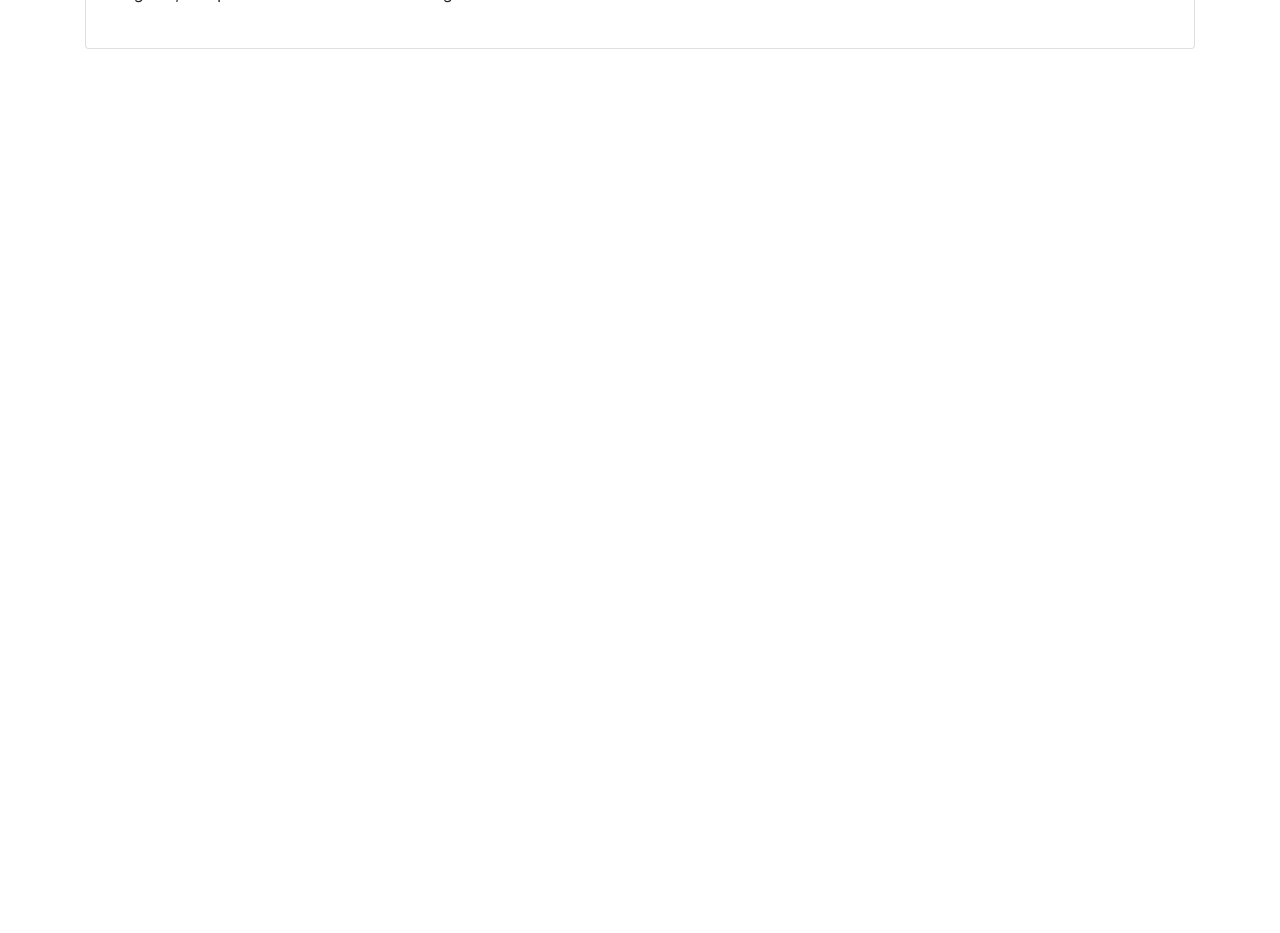
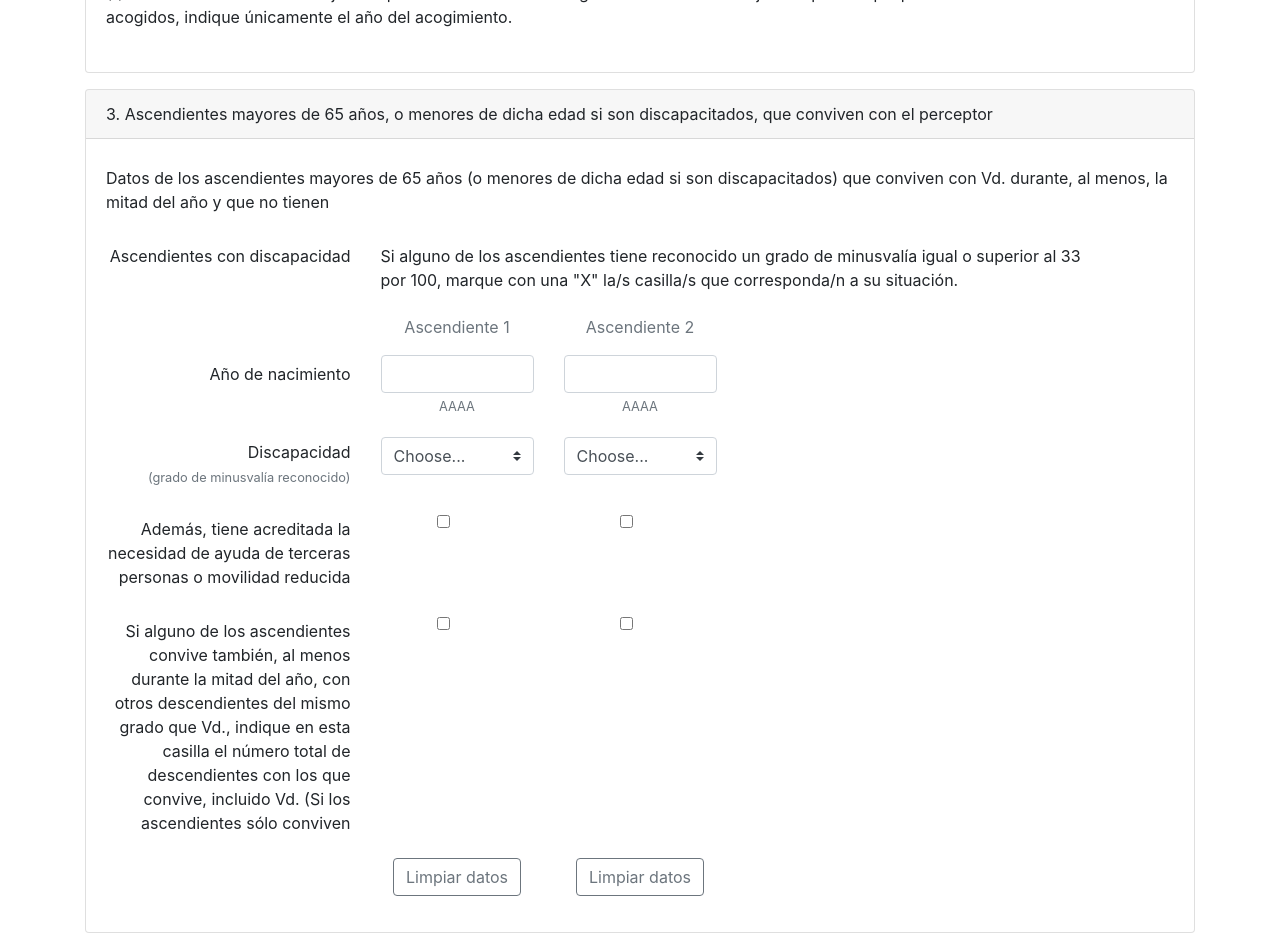
Before and after one commit to abr0xas/pruebaProjectoAngular, an Angular app: page / in a window 1280 px wide. Shown: the part 880-1813 px from the top of the page. Before the commit the page ends 929 px from the top, so only its background shows below. Built offline with nearby package versions, Linux system fonts and the light colour scheme.

Commit message:
Creado esqueleto parte 2, ascendientes

```diff
--- a/src/app/componentes/formulario/formulario.component.html
+++ b/src/app/componentes/formulario/formulario.component.html
@@ -1,4 +1,5 @@
 <form class="mt-2">
+    <!--Parte 2-->
     <div class="card">
         <div class="card-header">
             2. Hijos y otros descendientes menores de 25 años, o mayores de dicha edad si son discapacitados, que
@@ -114,12 +115,7 @@
             </div>
 
             <div class="form-group row">
-                <label for="inputEmail3" class="col-sm-3 col-form-label text-right">Si alguno de los ascendientes
-                    convive también, al menos durante la mitad del año, con otros descendientes del mismo grado que Vd.,
-                    indique
-                    en esta casilla el número total de descendientes con los que convive, incluido Vd. (Si los
-                    ascendientes sólo
-                    conviven</label>
+                <label for="inputEmail3" class="col-sm-3 col-form-label text-right">En caso de hijos que convivan únicamente con Vd., sin convivir también con el otro progenitor (padre o madre), o de nietos que convivan únicamente con Vd., sin convivir también con ningún otro de sus abuelos, indíquelo marcando con una "X" esta casilla.</label>
                 <div class="col-sm-2 text-center">
                     <input type="checkbox" class="form-check-input" id="inputEmail3">
                 </div>
@@ -159,4 +155,96 @@
 
         </div>
     </div>
+
+    <!--Parte 3-->
+    <div class="card mt-3">
+        <div class="card-header">
+            3. Ascendientes mayores de 65 años, o menores de dicha edad si son discapacitados, que conviven con el
+            perceptor
+        </div>
+        <div class="card-body text-center">
+            <div class="form-group row">
+                <label for="inputEmail3" class="col-auto col-form-label text-left">Datos de los ascendientes mayores de
+                    65 años (o menores de dicha edad si son discapacitados) que conviven con Vd. durante, al menos, la
+                    mitad del año y que no tienen
+                </label>
+            </div>
+            <div class="form-group row">
+                <label for="inputEmail3" class="col-sm-3 col-form-label text-right">Ascendientes con discapacidad</label>
+                <label for="inputEmail3" class="col-sm-8 col-form-label text-left">Si alguno de los ascendientes tiene reconocido un grado de minusvalía igual o superior al 33 por 100, marque con una "X" la/s casilla/s que corresponda/n a su situación.
+                </label>
+            </div>
+            <div class="form-group row">
+                <div class="col-sm-2 offset-sm-3 text-muted text-center">Ascendiente 1</div>
+                <div class="col-sm-2 text-muted text-center">Ascendiente 2</div>
+            </div>
+            <div class="form-group row">
+                <label for="inputEmail3" class="col-sm-3 col-form-label text-right">Año de nacimiento</label>
+                <div class="col-sm-2">
+                    <input type="number" class="form-control" id="inputEmail3">
+                    <small id="emailHelp" class="form-text text-muted">AAAA</small>
+                </div>
+                <div class="col-sm-2">
+                    <input type="email" class="form-control" id="inputEmail3">
+                    <small id="emailHelp" class="form-text text-muted">AAAA</small>
+                </div>
+            </div>
+            <div class="form-group row">
+                <label for="inputEmail3" class="col-sm-3 col-form-label text-right">Discapacidad<small id="emailHelp"
+                        class="form-text text-muted">(grado de minusvalía reconocido)</small></label>
+
+                <div class="col-sm-2">
+                    <select class="custom-select my-1 mr-sm-2" id="inlineFormCustomSelectPref">
+                        <option selected>Choose...</option>
+                        <option value="1">One</option>
+                        <option value="2">Two</option>
+                        <option value="3">Three</option>
+                    </select>
+                </div>
+                <div class="col-sm-2">
+                    <select class="custom-select my-1 mr-sm-2" id="inlineFormCustomSelectPref">
+                        <option selected>Choose...</option>
+                        <option value="1">One</option>
+                        <option value="2">Two</option>
+                        <option value="3">Three</option>
+                    </select>
+                </div>
+            </div>
+
+            <div class="form-group row">
+                <label for="inputEmail3" class="col-sm-3 col-form-label text-right">Además, tiene acreditada la
+                    necesidad de ayuda de terceras personas o movilidad reducida</label>
+                <div class="col-sm-2 text-center">
+                    <input type="checkbox" class="form-check-input" id="inputEmail3">
+                </div>
+                <div class="col-sm-2 text-center">
+                    <input type="checkbox" class="form-check-input" id="inputEmail3">
+                </div>
+            </div>
+
+            <div class="form-group row">
+                <label for="inputEmail3" class="col-sm-3 col-form-label text-right">Si alguno de los ascendientes
+                    convive también, al menos durante la mitad del año, con otros descendientes del mismo grado que Vd.,
+                    indique
+                    en esta casilla el número total de descendientes con los que convive, incluido Vd. (Si los
+                    ascendientes sólo
+                    conviven</label>
+                <div class="col-sm-2 text-center">
+                    <input type="checkbox" class="form-check-input" id="inputEmail3">
+                </div>
+                <div class="col-sm-2 text-center">
+                    <input type="checkbox" class="form-check-input" id="inputEmail3">
+                </div>
+            </div>
+
+            <div class="form-group row">
+                <div class="col-sm-2 offset-sm-3 text-center">
+                    <button class="btn btn-outline-secondary" type="button">Limpiar datos</button>
+                </div>
+                <div class="col-sm-2 text-center">
+                    <button class="btn btn-outline-secondary" type="button">Limpiar datos</button>
+                </div>
+            </div>
+        </div>
+    </div>
 </form>
```
